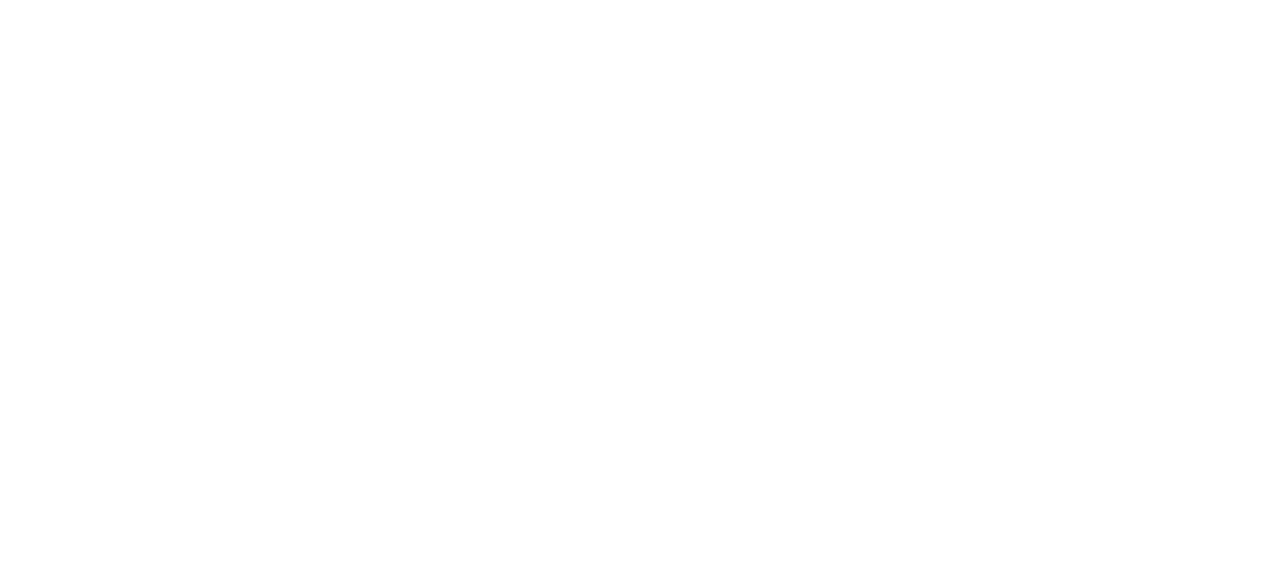
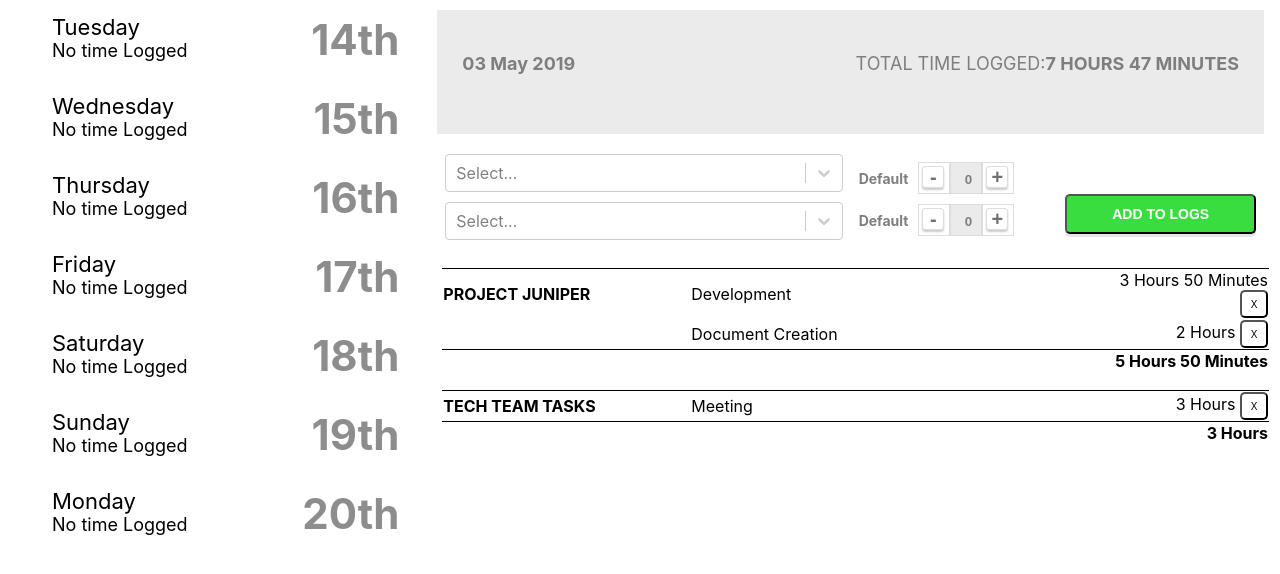
Before and after one commit to ervinne13/worklogs, a React (Create React App) app: page /log/2019-05-03 in a window 1280 px wide. Shown: the top 574 px of the page. Built offline with nearby package versions, Linux system fonts and the light colour scheme.

Commit message:
Stitch worklogs scene

```diff
--- a/src/App/Client/App.jsx
+++ b/src/App/Client/App.jsx
@@ -9,6 +9,7 @@
         <Switch>
             <Route exact path="/ui-library" component={ UILibrary } />
             <Route exact path="/" component={ LoggerScene } />
+            <Route exact path="/log/:date" component={ LoggerScene } />
         </Switch>
     </BrowserRouter>
 );
--- /dev/null
+++ b/src/App/Client/Features/Worklogs/LoggerScene/DailyWorklogsTableSet.jsx
@@ -0,0 +1,24 @@
+import React from 'react';
+import ProjectLogTable from 'App/Client/Features/Worklogs/ProjectLogTable';
+
+const DailyWorklogsTableSet = ({ worklogs }) => {
+    const groupedWorklogs = groupByProject(worklogs);
+    return Object.values(groupedWorklogs).map(worklogsByProject => <ProjectLogTable worklogs={ worklogsByProject } />);
+};
+
+const groupByProject = (worklogs) => {
+    let groupedWorklogs = [];
+
+    worklogs.forEach(log => {
+        const id = log.project.id;
+        if (id in groupedWorklogs) {
+            groupedWorklogs[id].push(log);
+        } else {
+            groupedWorklogs[id] = [ log ];
+        }
+    });
+
+    return groupedWorklogs;
+};
+
+export default DailyWorklogsTableSet;
--- a/src/App/Client/Features/Worklogs/LoggerScene/LoggerComponent.jsx
+++ b/src/App/Client/Features/Worklogs/LoggerScene/LoggerComponent.jsx
@@ -1,13 +1,50 @@
-import React from 'react';
+import React, { Fragment } from 'react';
+import StatusHeader from 'App/Client/Features/Worklogs/StatusHeader';
+import { Grid, Row, Col } from 'react-flexbox-grid';
+import ProjectTaskSelector from 'App/Client/Features/Worklogs/ProjectTaskSelector';
+import AdjustableNumericInput from 'App/Client/Features/Controls/AdjustableNumericInput';
+import DailyWorklogsTableSet from 'App/Client/Features/Worklogs/LoggerScene/DailyWorklogsTableSet';
+
+//  TODO: Remove mocks later
+import projectsAndTasks from 'App/Client/Mocks/projectsAndTasks';
+import worklogsMultiProject from 'App/Client/Mocks/worklogsMultiProject';
 
 class LoggerComponent extends React.Component {
     render() {
+        const date = this.props.date;
         return (
-            <div className="logger">
-
-            </div>
+            <Fragment>
+                <StatusHeader date={ date } loggedMins={ 467 }/>
+                <WorklogForm />
+                <DailyWorklogsTableSet worklogs={ worklogsMultiProject } />
+            </Fragment>
         );
     }
 }
 
+const WorklogForm = () => (
+    <Grid>
+        <Row>
+            <Col md={ 6 }>
+                <div className="vspaced-children-10">
+                    <ProjectTaskSelector projects={ projectsAndTasks } />
+                </div>
+            </Col>
+
+            <Col md={ 3 }>
+                <div className="vspaced-children-10" style={{ marginTop: '18px' }}>
+                    <AdjustableNumericInput />
+                    <AdjustableNumericInput />
+                </div>
+            </Col>
+
+            <Col md={ 3 }>
+                <div style={{ marginTop: '50px' }}>
+                    <button className="call-to-action -lightgreen shadowed">Add to Logs</button>
+                </div>
+            </Col>
+        </Row>
+    </Grid>
+);
+
 export default LoggerComponent;
--- a/src/App/Client/Features/Worklogs/LoggerScene/LoggerScene.jsx
+++ b/src/App/Client/Features/Worklogs/LoggerScene/LoggerScene.jsx
@@ -1,19 +1,22 @@
 import React from 'react';
 import LogDateSet from './LogDateSet';
+import LoggerComponent from './LoggerComponent';
+import { Grid, Row, Col } from 'react-flexbox-grid';
 
 class LoggerScene extends React.Component {
-
-
     render() {
+        const date = this.props.match.params.date;
         return (
-            <div className="grid-row">
-                <div className="grid-col-4">
-                    <LogDateSet />
-                </div>
-                <div className="grid-col-8">
-                    <SelectDatePrompt />
-                </div>
-            </div>
+            <Grid fluid>
+                <Row>
+                    <Col md={ 4 }>
+                        <LogDateSet />
+                    </Col>
+                    <Col md={ 8 }>
+                        { date ? <LoggerComponent date={ date } /> : <SelectDatePrompt /> }
+                    </Col>
+                </Row>
+            </Grid>
         );
     }
 }
--- a/src/App/Client/Features/Worklogs/ProjectLogTable/style.css
+++ b/src/App/Client/Features/Worklogs/ProjectLogTable/style.css
@@ -10,7 +10,7 @@
 }
 
 .project-log-table td:nth-child(1) {
-    min-width: 30%;
+    width: 30%;
     text-transform: uppercase;
     font-weight: bold;
 }
@@ -20,6 +20,6 @@
 }
 
 .project-log-table td:nth-child(3) {
-    min-width: 20%;
+    width: 20%;
     text-align: right;
 }
--- a/src/App/Client/Features/Worklogs/StatusHeader/style.css
+++ b/src/App/Client/Features/Worklogs/StatusHeader/style.css
@@ -1,7 +1,7 @@
 
 .status-header {
     background: #EBEBEB;
-    margin: 10px 10px 0;
+    margin: 10px 0;
     padding: 25px;
     height: 74px;
     font-size: 18px;
--- /dev/null
+++ b/src/App/Client/Mocks/worklogsMultiProject.js
@@ -0,0 +1,22 @@
+const worklogs = [
+    {
+        id: 1,
+        project: { id: "P-000002", name: "Project Juniper" },
+        task: { id: "PT-000002", name: "Development" },
+        loggedMins: 230
+    },
+    {
+        id: 2,
+        project: { id: "P-000002", name: "Project Juniper" },
+        task: { id: "PT-000003", name: "Document Creation" },
+        loggedMins: 120
+    },
+    {
+        id: 3,
+        project: { id: "P-000001", name: "Tech Team Tasks" },
+        task: { id: "PT-000004", name: "Meeting" },
+        loggedMins: 180
+    }
+];
+
+export default worklogs;
--- a/src/App/Client/UILibrary.jsx
+++ b/src/App/Client/UILibrary.jsx
@@ -11,7 +11,7 @@
 import worklogs from 'App/Client/Mocks/worklogs';
 
 const UILibrary = () => (
-    <div className="container">
+    <div className="app-container">
         <h1>Worklogs UI Library</h1>
 
         <Grid fluid>
--- a/src/App/Client/index.css
+++ b/src/App/Client/index.css
@@ -12,10 +12,10 @@
     monospace;
 }
 
-.container {
+.app-container {
   margin-left: 120px;
   margin-right: 120px;
-  margin-top: 50px;
+  /* margin-top: 50px; */
 }
 
 .bordered-overlapping {
```
